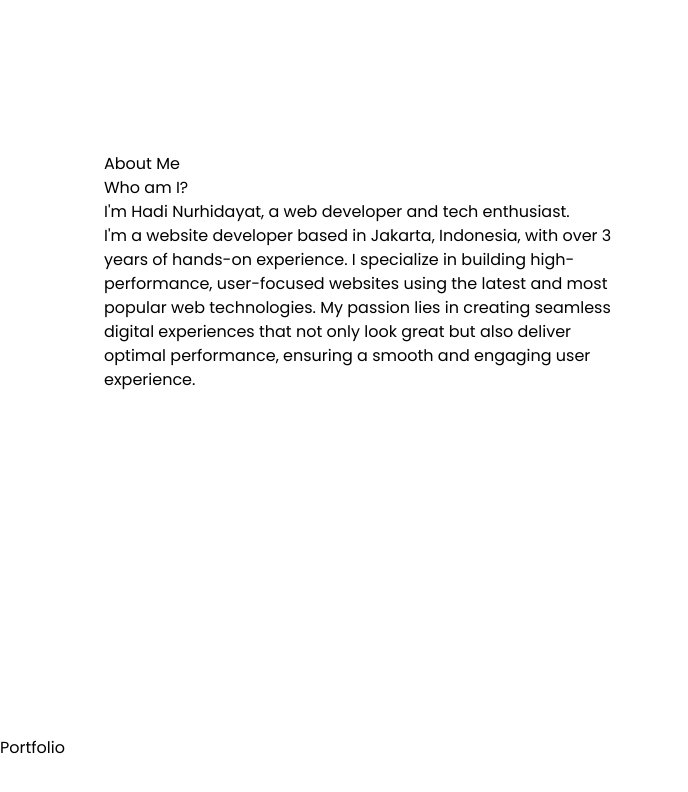
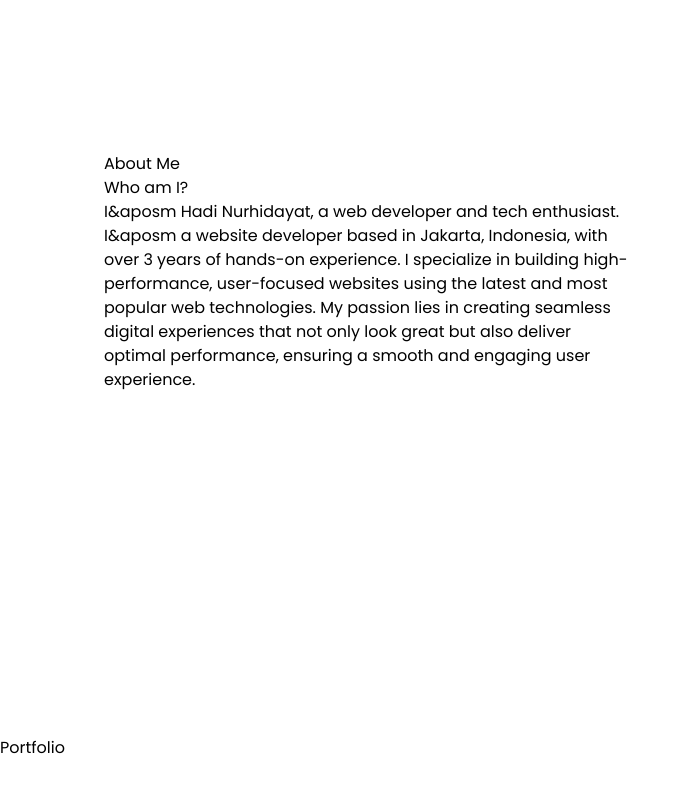
Before and after one commit to nhadi44/hadi-portfolio, a Next.js app: page / in a window 1280 px wide. Shown: the part 864-1656 px from the top of the page, without its empty margins (0-688 px from the left). Built offline with nearby package versions, Linux system fonts and the light colour scheme.

Commit message:
fixing error

```diff
--- a/src/app/components/about/aboutLeftContent.tsx
+++ b/src/app/components/about/aboutLeftContent.tsx
@@ -1,18 +1,17 @@
-import React from 'react';
-
 export const AboutLeftContent = () => {
   return (
     <div className="col-span-6 flex items-center">
       <div>
         <h5>About Me</h5>
         <h1>Who am I?</h1>
-        <h3>I'm Hadi Nurhidayat, a web developer and tech enthusiast.</h3>
+        <h3>I&aposm Hadi Nurhidayat, a web developer and tech enthusiast.</h3>
         <p>
-          I'm a website developer based in Jakarta, Indonesia, with over 3 years of hands-on experience. I specialize in
-          building high-performance, user-focused websites using the latest and most popular web technologies. My
-          passion
-          lies in creating seamless digital experiences that not only look great but also deliver optimal performance,
-          ensuring a smooth and engaging user experience.
+          I&aposm a website developer based in Jakarta, Indonesia, with over 3
+          years of hands-on experience. I specialize in building
+          high-performance, user-focused websites using the latest and most
+          popular web technologies. My passion lies in creating seamless digital
+          experiences that not only look great but also deliver optimal
+          performance, ensuring a smooth and engaging user experience.
         </p>
       </div>
     </div>
```
